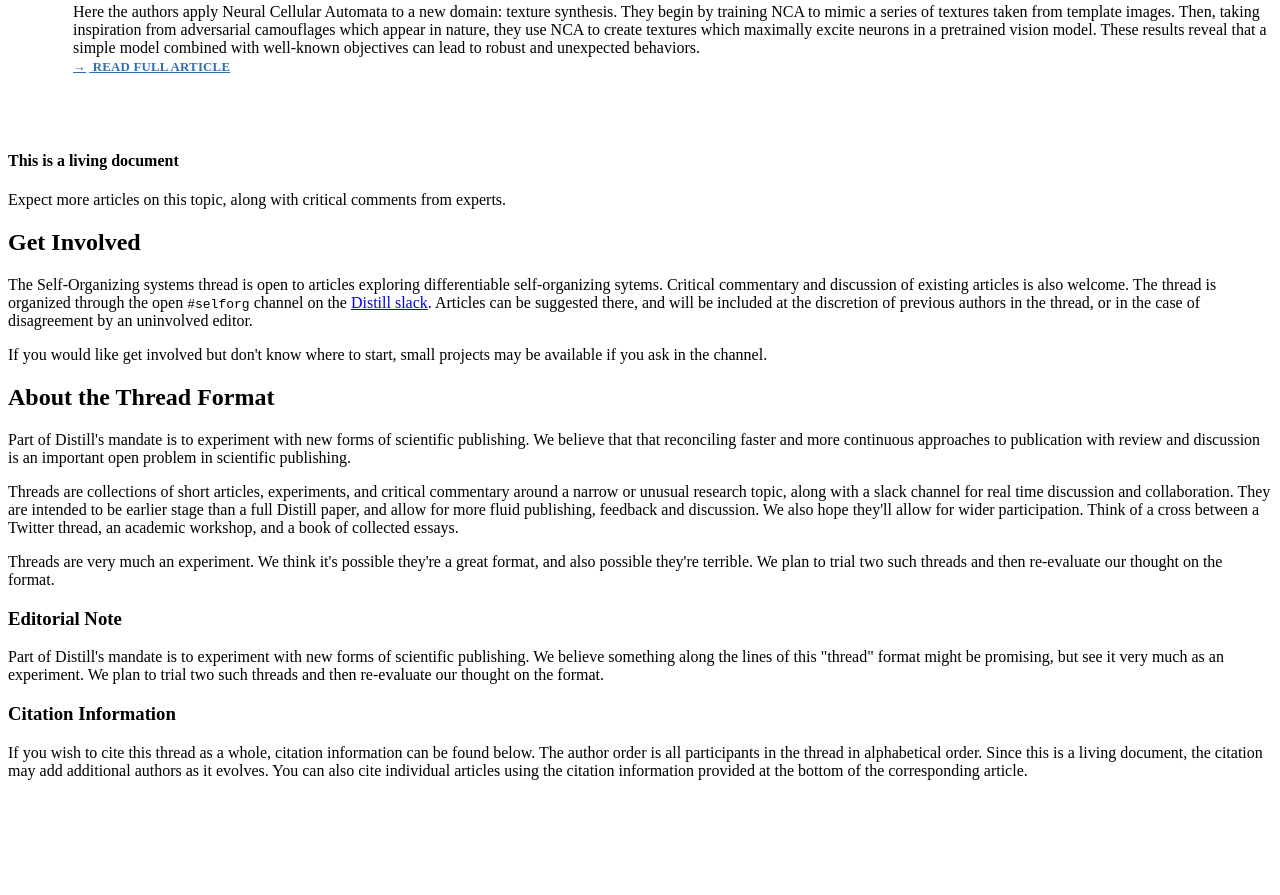
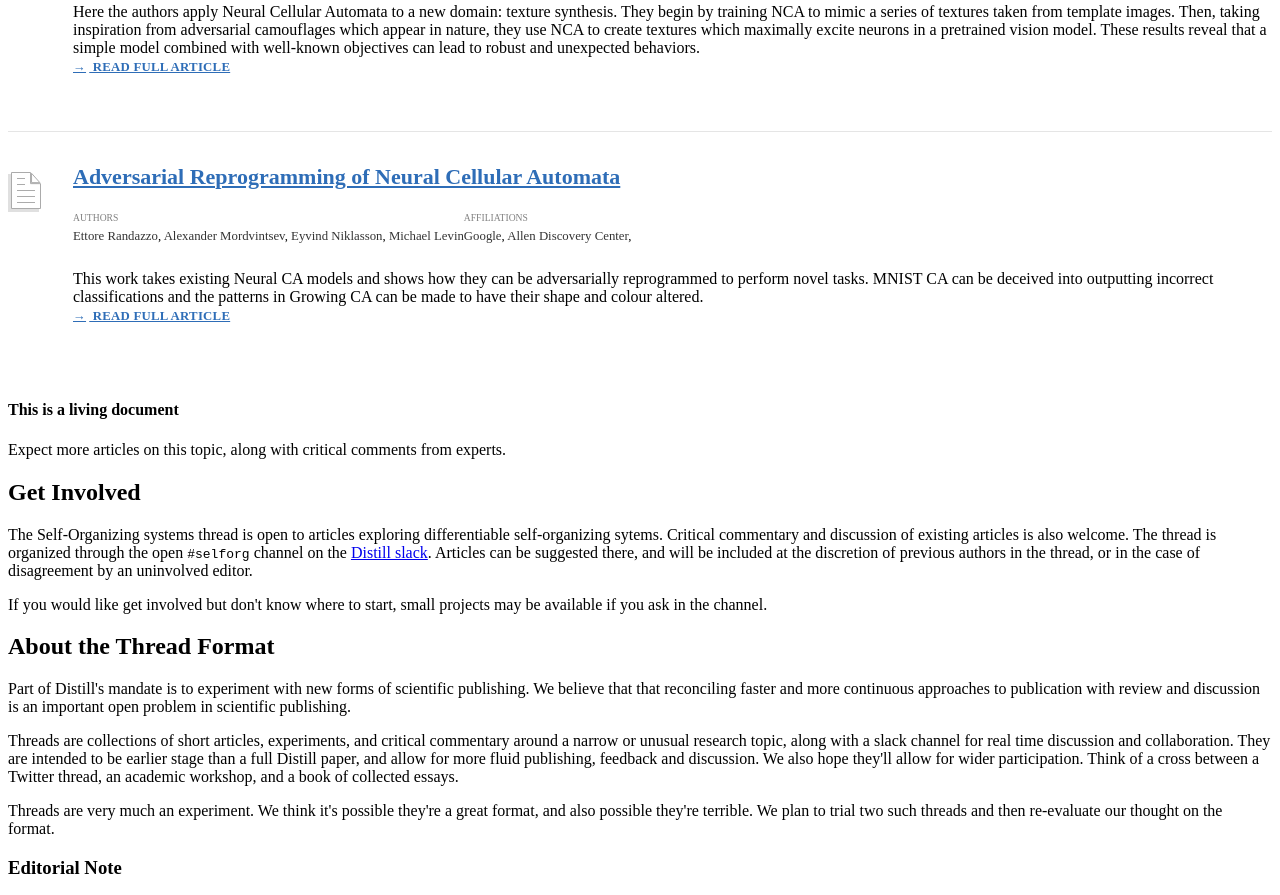
Before and after one commit to distillpub/post--selforg-overview, a Svelte app: page public/index.html in a window 1280 px wide. Shown: the part 1010-1905 px from the top of the page. Before the commit the page ends 1806 px from the top, so only its background shows below. Built offline with nearby package versions, Linux system fonts and the light colour scheme; a script that the page names is missing.

Commit message:
update overview page with adversarial

```diff
--- a/public/index.html
+++ b/public/index.html
@@ -387,6 +387,35 @@ article#rebuttal {
         </p>
       </article>
 
+      <article id="article-4">
+        <div class=icon></div>
+        <header>
+          <h3>
+            <a href="/selforg/2021/adversarial/">Adversarial Reprogramming of Neural Cellular Automata</a>
+          </h3>
+          <div class="authors-affiliations grid">
+            <h3>Authors</h3>
+            <h3>Affiliations</h3>
+            <p class="author" style="line-height: 1.5; margin-top: 4px;">
+              <a class="name" href="https://oteret.github.io/">Ettore Randazzo</a>,
+              <a class="name" href="https://znah.net/">Alexander Mordvintsev</a>,
+              <a class="name" href="https://eyvind.me/">Eyvind Niklasson</a>,
+              <a class="name" href="http://www.drmichaellevin.org/">Michael Levin</a>
+            </p>
+            <p class="affiliation" style="line-height: 1.5; margin-top: 4px;">
+              <a class="affiliation" href="https://research.google/">Google</a>,
+              <a class="affiliation" href="https://allencenter.tufts.edu/">Allen Discovery Center</a>,
+            </p>
+          </div>
+        </header>
+        <p class="summary">
+This work takes existing Neural CA models and shows how they can be adversarially reprogrammed to perform novel tasks.
+MNIST CA can be deceived into outputting incorrect classifications and the patterns in Growing CA can be made to have their shape and colour altered.
+          <a class="continue" href="/selforg/2021/adversarial/">
+            Read Full Article
+          </a>
+        </p>
+      </article>
     </div>
 
     <div class="info">
```
Also changed, not shown: public/index.bundle.js (+1 -1 lines).
